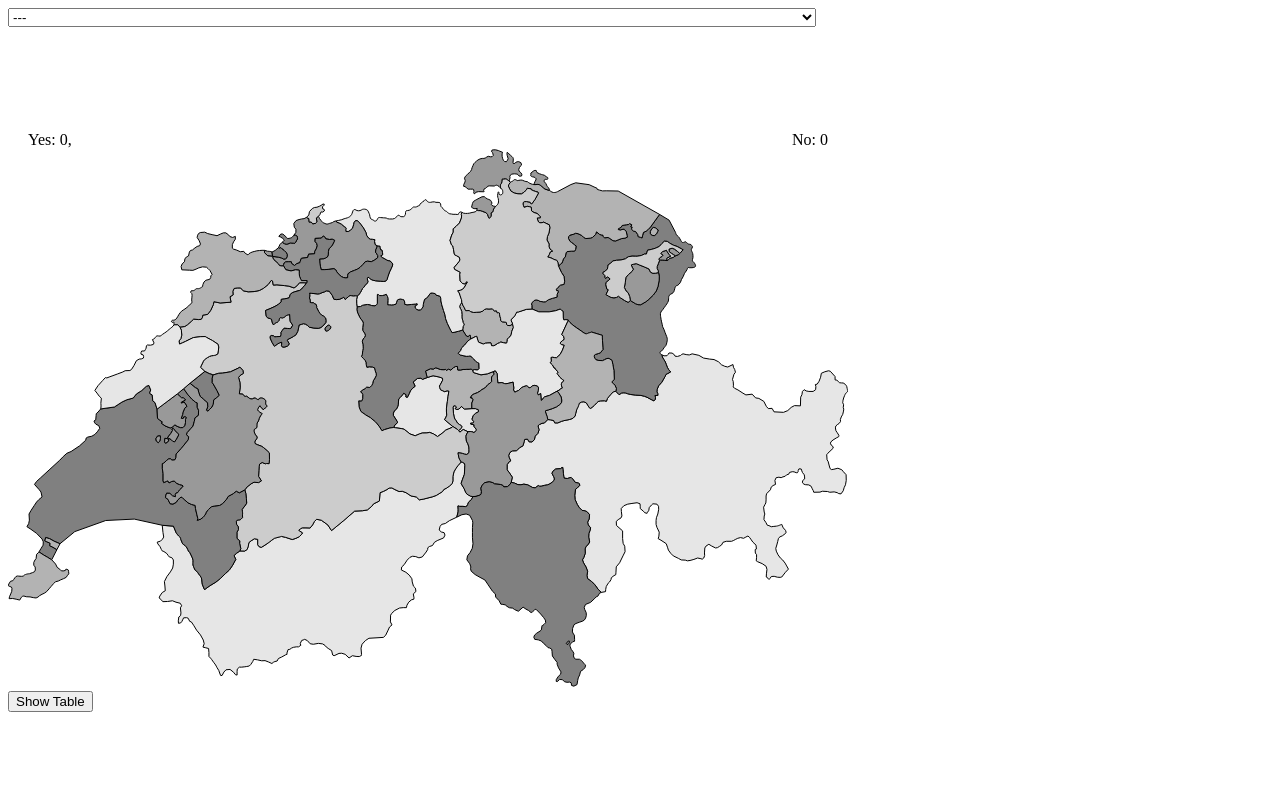
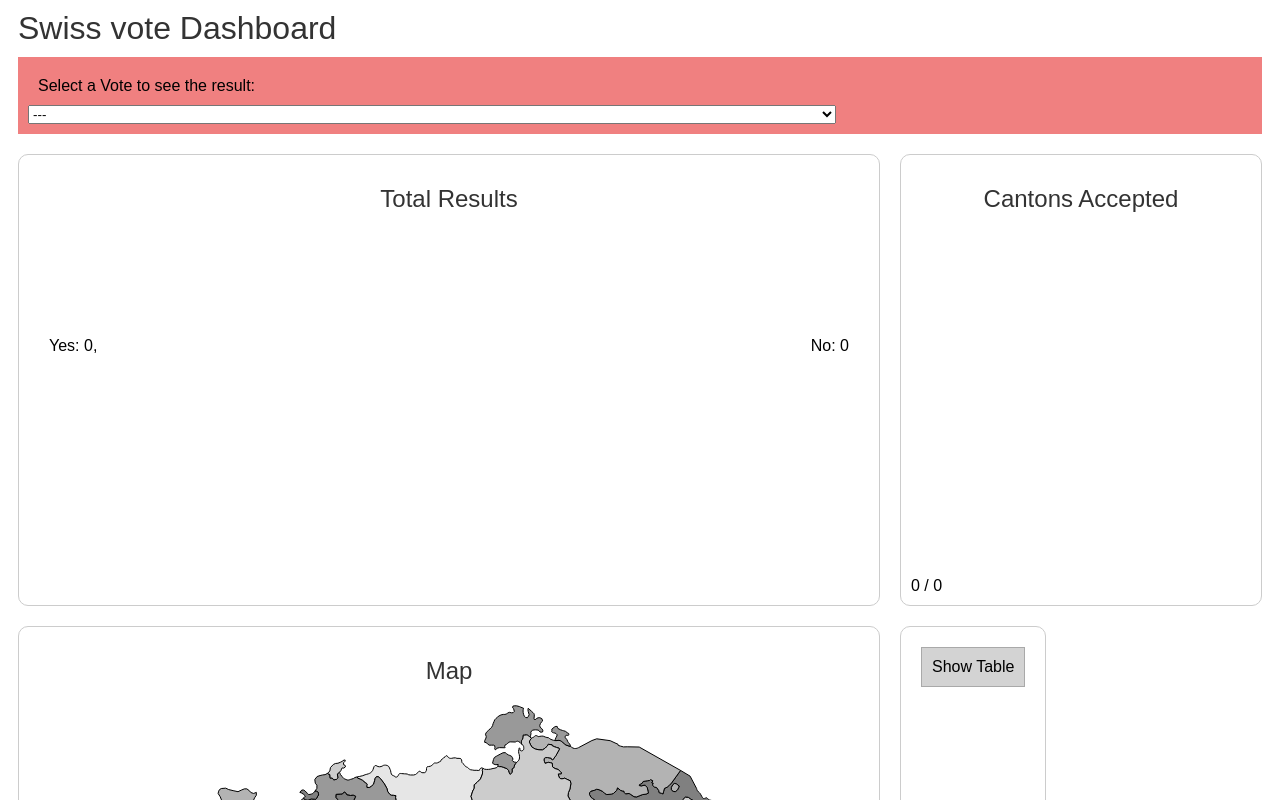
Before and after one commit to aspigirlcodes/swiss-vote, a React (Create React App) app: page / in a window 1280 px wide. Shown: the top 800 px of the page. Built offline with nearby package versions, Linux system fonts and the light colour scheme.

Commit message:
add canton pie and some css

```diff
--- a/src/components/App.js
+++ b/src/components/App.js
@@ -4,12 +4,13 @@ import Map from "./Map";
 import ToggleTableView from "./ToggleTableView"
 import TotalResultBar from "./TotalResultsBar"
 import ResultsTable from "./ResultsTable"
+import CantonPie from "./CantonPie"
 
 
 function Dashboard(props){
   const { description, results } = props
   return (
-    <div>
+    <div id="dashboard">
       {props.children.map( child => React.cloneElement(child, { description, results }))}
     </div>
   )
@@ -38,11 +39,13 @@ class App extends React.Component {
     const selectedResult = this.state.results[this.state.selectedVote]
     return (
       <div>
+        <h1>Swiss vote Dashboard</h1>
         <div id="form">
           <Selector options={this.state.results} value={this.state.selectedVote} onChange={this.handleChange}/>
         </div>
         <Dashboard {... selectedResult}>
-          <TotalResultBar />
+          <TotalResultBar width={800} height={60} margin={20}/>
+          <CantonPie size={300} margin={20}/>
           <Map>
             <ResultsTable/>
           </Map>
--- /dev/null
+++ b/src/components/CantonPie.js
@@ -0,0 +1,43 @@
+import React from "react"
+import { drawPie } from "../helpers"
+
+
+
+class CantonPie extends React.Component {
+
+    componentDidMount() {
+        this.ctx = this.refs.canvas.getContext("2d");
+        const cantonNumber = this.props.results ? this.props.results.length : 0
+        const acceptedNumber = this.props.results ? this.props.results.reduce((acc, val) => acc + (val.yes > val.no ? 1: 0), 0) : 0
+        drawPie(this.ctx, acceptedNumber, cantonNumber, this.props.size, this.props.margin)
+
+    }
+
+    componentDidUpdate() {
+        this.ctx.clearRect(0, 0, this.ctx.canvas.width, this.ctx.canvas.height);
+        const cantonNumber = this.props.results ? this.props.results.length : 0
+        const acceptedNumber = this.props.results ? this.props.results.reduce((acc, val) => acc + (val.yes > val.no ? 1: 0), 0) : 0
+        drawPie(this.ctx, acceptedNumber, cantonNumber, this.props.size, this.props.margin)
+
+
+    }
+
+
+    render(){
+        const cantonNumber = this.props.results ? this.props.results.length : 0
+        const acceptedNumber = this.props.results ? this.props.results.reduce((acc, val) => acc + (val.yes > val.no ? 1: 0), 0) : 0
+        return (
+            <div class="dashboard-component">
+                <h2>Cantons Accepted</h2>
+                <canvas height={this.props.size + 2* this.props.margin} width={this.props.size + 2 * this.props.margin} ref="canvas"></canvas>
+                <div>
+                    {acceptedNumber} / {cantonNumber}
+                </div>
+            </div>
+
+        );
+    }
+
+}
+
+export default CantonPie;
--- a/src/components/Map.js
+++ b/src/components/Map.js
@@ -19,9 +19,13 @@ class Map extends React.Component {
     render(){
         const { description, results } = this.props;
         return (
-            <canvas height={538} width={840} ref="canvas">
-                {React.cloneElement(this.props.children, { description, results })}
-            </canvas>
+            <div class="dashboard-component">
+                <h2>Map</h2>
+                <canvas height={538} width={840} ref="canvas">
+                    {React.cloneElement(this.props.children, { description, results })}
+                </canvas>
+            </div>
+
         );
     }
 
--- a/src/components/Selector.js
+++ b/src/components/Selector.js
@@ -3,10 +3,14 @@ import React from "react"
 
 function Selector(props){
     return(
-        <select value={props.value} onChange={props.onChange} name="vote-selector">
-            <option value={null} selected={props.value===null}> ---</option>
-            {props.options.map((option, i) => <option key={i} value={i} selected={props.value===i}>{option.description.en}</option>)}
-        </select>
+        <div>
+            <label htmlFor="vote-selector">Select a Vote to see the result:</label>
+            <select value={props.value} onChange={props.onChange} name="vote-selector" id="vote-selector">
+                <option value={null} selected={props.value===null}> ---</option>
+                {props.options.map((option, i) => <option key={i} value={i} selected={props.value===i}>{option.description.en}</option>)}
+            </select>
+        </div>
+
     )
 }
 
--- a/src/components/ToggleTableView.js
+++ b/src/components/ToggleTableView.js
@@ -10,7 +10,7 @@ class ToggleTableView extends React.Component {
 
     render(){
         return (
-        <div>
+        <div class="dashboard-component dashboard-table">
             <button onClick={()=>this.setState((prev) => ({isVisible: !prev.isVisible}))}>{this.state.isVisible? "Hide Table" : "Show Table"}</button>
             {this.state.isVisible && <ResultsTable {...this.props} />}
         </div>
--- a/src/components/TotalResultsBar.js
+++ b/src/components/TotalResultsBar.js
@@ -7,13 +7,13 @@ class TotalResultsBar extends React.Component {
 
     componentDidMount() {
         this.ctx = this.refs.canvas.getContext("2d");
-        drawResultsBar(this.ctx, this.props.results)
+        drawResultsBar(this.ctx, this.props.results, this.props.width, this.props.height, this.props.margin)
 
     }
 
     componentDidUpdate() {
         this.ctx.clearRect(0, 0, this.ctx.canvas.width, this.ctx.canvas.height);
-        drawResultsBar(this.ctx, this.props.results)
+        drawResultsBar(this.ctx, this.props.results, this.props.width, this.props.height, this.props.margin)
     }
 
 
@@ -21,10 +21,10 @@ class TotalResultsBar extends React.Component {
         const totalYes = this.props.results ? this.props.results.reduce((acc, val) => acc + val.yes, 0) : 0
         const totalNo = this.props.results ? this.props.results.reduce((acc, val) => acc + val.no, 0) : 0
         return (
-            <div>
-
-                <canvas height={100} width={840} ref="canvas"></canvas>
-                <div style={{width: 800, paddingLeft: 20}}>
+            <div class="dashboard-component">
+                <h2>Total Results</h2>
+                <canvas height={this.props.height + 2 * this.props. margin} width={this.props.width + 2 * this.props.margin} ref="canvas"></canvas>
+                <div style={{width: this.props.width, paddingLeft: this.props.margin}}>
                 <span>Yes: {totalYes && (totalYes / (totalYes + totalNo) * 100).toFixed(2)},</span>
                 <span style={{float: "right"}}>No: {totalNo && (totalNo /(totalYes + totalNo) * 100).toFixed(2)}</span>
 
--- a/src/helpers.js
+++ b/src/helpers.js
@@ -48,15 +48,14 @@ function drawCanvas(ctx, results) {
 }
 
 
-function drawResultsBar(ctx, results){
+function drawResultsBar(ctx, results, width, height, margin){
   if (results){
-      const totalWidth = 800
       const totalYes = results.reduce((acc, val) => acc + val.yes, 0)
       const totalNo = results.reduce((acc, val) => acc + val.no, 0)
       const yesFactor = totalYes / (totalYes + totalNo)
       const noFactor = totalNo / (totalYes + totalNo)
-      drawRectangle(ctx, 20,20, totalWidth * yesFactor, 60, "green")
-      drawRectangle(ctx, 20 + totalWidth* yesFactor, 20, totalWidth * noFactor, 60, "red");
+      drawRectangle(ctx, margin, margin, width * yesFactor, height, "green")
+      drawRectangle(ctx, margin + width* yesFactor, margin, width * noFactor, height, "red");
   }
 }
 
@@ -67,5 +66,26 @@ function drawRectangle(ctx, x,y,width,height, color){
   ctx.fill()
 }
 
+function drawPie(ctx, yes, total, size, margin){
+  const center  = margin + size/2
+  ctx.beginPath()
+  ctx.moveTo(center,center);
+  ctx.lineTo(margin + size, center);
+  ctx.arc(center,center, size/2, 0, 2 * Math.PI * yes / total)
+  ctx.closePath()
+  ctx.fillStyle = "green"
+  ctx.fill()
+  if (yes < total){
+      ctx.beginPath()
+      ctx.moveTo(center, center)
+      ctx.lineTo(center + Math.cos(2 * Math.PI * yes/total) * size/2, center + Math.sin(2 * Math.PI * yes / total)*size/2)
+      ctx.arc(center,center,size/2 , 2*Math.PI * yes / total, 2* Math.PI)
+      ctx.closePath()
+      ctx.fillStyle = "red"
+      ctx.fill()
+  }
 
-export { drawCanvas, drawResultsBar };
+}
+
+
+export { drawCanvas, drawResultsBar, drawPie };
--- /dev/null
+++ b/src/index.css
@@ -0,0 +1,51 @@
+html body{
+    font-family: sans-serif;
+}
+.dashboard-component{
+    border: 1px solid #ccc;
+    border-radius: 10px;
+    display: inline-block;
+    margin: 10px;
+    padding: 10px;
+}
+
+.dashboard-table{
+    display: block;
+}
+
+.dashboard-component h2{
+    color: #333;
+    font-weight: 300;
+    text-align: center;
+}
+
+#form {
+    background-color: lightcoral;
+    padding: 10px;
+    margin: 10px;
+}
+
+h1 {
+    margin: 10px;
+    color: #333;
+    font-weight: 300;
+}
+
+label{
+    display: block;
+    font-weight: 300;
+    margin: 10px;
+}
+
+button{
+    background-color: lightgrey;
+    border: 1px solid darkgray;
+    padding: 10px;
+    margin: 10px;
+    font-size: 1rem;
+}
+
+#dashboard {
+    display: flex;
+    flex-wrap: wrap;
+}
--- a/src/index.js
+++ b/src/index.js
@@ -2,6 +2,7 @@ import React from "react";
 import ReactDOM from "react-dom";
 import App from "./components/App";
 import registerServiceWorker from "./registerServiceWorker";
+import "./index.css"
 
 ReactDOM.render(<App />, document.getElementById("root"));
 registerServiceWorker();
```
